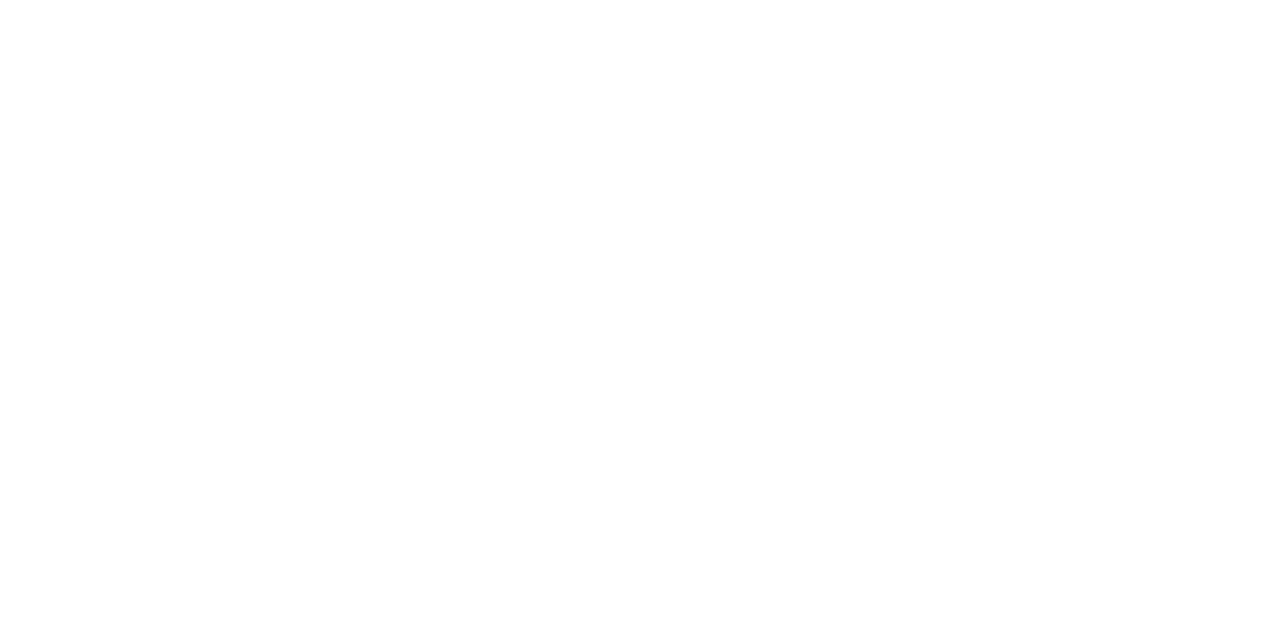
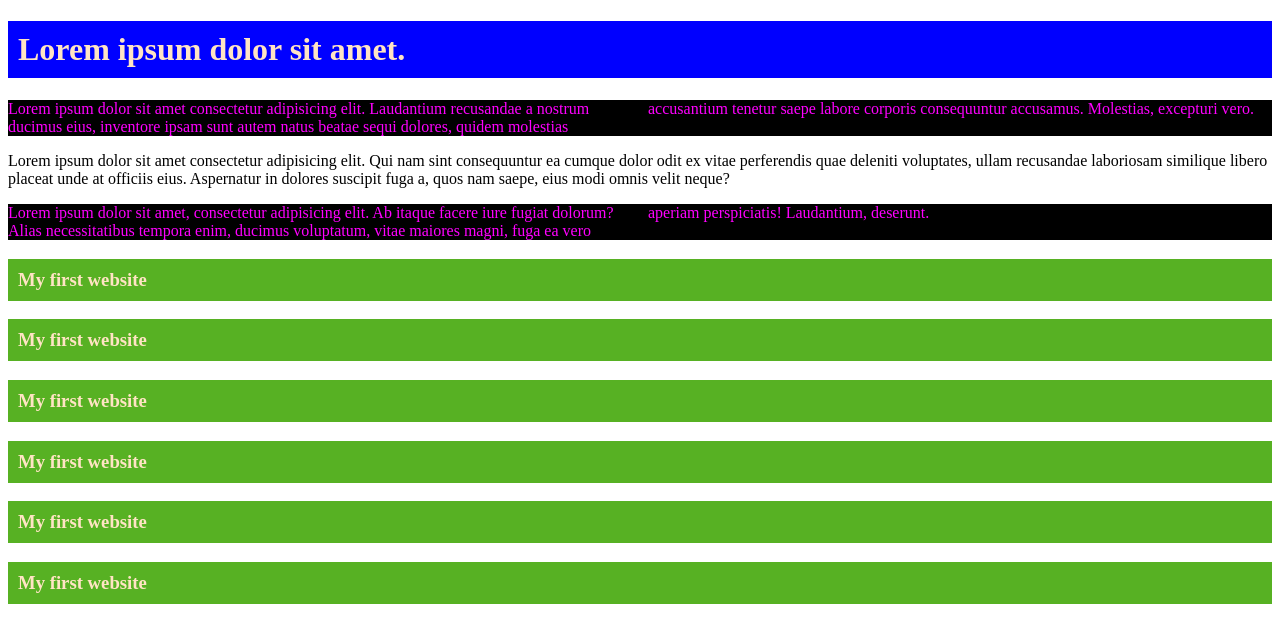
Before and after one commit to YtoSRF/My-first-repo, a plain HTML site: page index.html in a window 1280 px wide. Drawn offline with Linux system fonts and the light colour scheme.

Commit message:
some Change

```diff
--- a/index.html
+++ b/index.html
@@ -1,12 +1,40 @@
 <!DOCTYPE html>
 <html lang="en">
+
 <head>
-    <meta charset="UTF-8">
-    <meta http-equiv="X-UA-Compatible" content="IE=edge">
-    <meta name="viewport" content="width=device-width, initial-scale=1.0">
-    <title>My first repo</title>
+   <meta charset="UTF-8">
+   <meta http-equiv="X-UA-Compatible" content="IE=edge">
+   <meta name="viewport" content="width=device-width, initial-scale=1.0">
+   <title>My first repo</title>
+   <link rel="stylesheet" href="/My-first-repo/style.css">
 </head>
+
 <body>
+   <h1 id="B">
+      Lorem ipsum dolor sit amet.
+   </h1>
+   <p class="shanta">
+      Lorem ipsum dolor sit amet consectetur adipisicing elit. Laudantium recusandae a nostrum ducimus eius, inventore
+      ipsam sunt autem natus beatae sequi dolores, quidem molestias accusantium tenetur saepe labore corporis
+      consequuntur accusamus. Molestias, excepturi vero.
 
+   </p>
+   <p>
+      Lorem ipsum dolor sit amet consectetur adipisicing elit. Qui nam sint consequuntur ea cumque dolor odit ex vitae
+      perferendis quae deleniti voluptates, ullam recusandae laboriosam similique libero placeat unde at officiis eius.
+      Aspernatur in dolores suscipit fuga a, quos nam saepe, eius modi omnis velit neque?
+   </p>
+   <p class="shanta">
+      Lorem ipsum dolor sit amet, consectetur adipisicing elit. Ab itaque facere iure fugiat dolorum? Alias
+      necessitatibus tempora enim, ducimus voluptatum, vitae maiores magni, fuga ea vero aperiam perspiciatis!
+      Laudantium, deserunt.
+   </p>
+   <h3 id="A">My first website</h3>
+   <h3 id="A">My first website</h3>
+   <h3 id="A">My first website</h3>
+   <h3 id="A">My first website</h3>
+   <h3 id="A">My first website</h3>
+   <h3 id="A">My first website</h3>
 </body>
+
 </html>
--- /dev/null
+++ b/style.css
@@ -0,0 +1,32 @@
+/* h1 {
+    color: brown;
+    background-color: rgb(228, 228, 120);
+    text-emphasis: none;
+    font-size: larger;
+    margin: 10px;
+    padding: 10px; */
+
+
+/* p {
+    color: grey;
+    background-color: darkorchid;
+    text-align: justify;
+} */
+
+.shanta {
+    column-rule-color: blueviolet;
+    columns: 2;
+    color: magenta;
+    background-color: black;
+}
+#B
+ {
+    color: bisque;
+    padding: 10px;
+    background-color: blue;
+}
+#A {
+    color: bisque;
+    padding: 10px;
+    background-color: rgb(87, 177, 35);
+}
```
